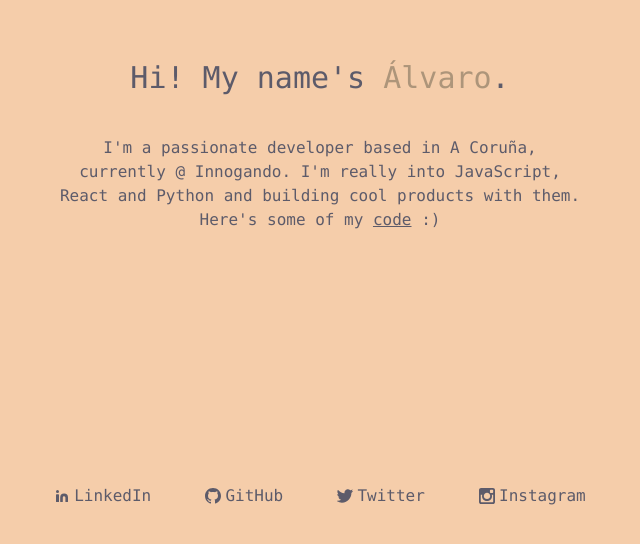
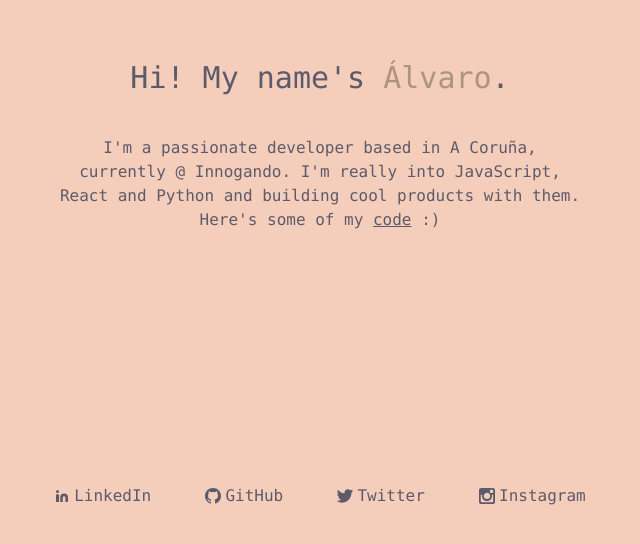
Before and after one commit to alvaro-freire/alvarofreire.es, a Next.js app: page / in a window 1280 px wide. Shown: the part 254-798 px from the top of the page, without its empty margins (320-960 px from the left). Built offline with nearby package versions, Linux system fonts and the light colour scheme.

Commit message:
change bg color

```diff
--- a/pages/index.js
+++ b/pages/index.js
@@ -6,7 +6,7 @@ function Home() {
   return (
     <>
       <Seo />
-      <div className='bg-[#F5CDAA] h-screen text-[#5D5B6A] font-mono'>
+      <div className='bg-[#F5CDBB] h-screen text-[#5D5B6A] font-mono'>
         <div className='flex flex-col sm:w-[640px] h-full mx-auto'>
           <div className='h-[100px]'>
 
@@ -21,7 +21,7 @@ function Home() {
                   <a target='_blank' className='transition-colors hover:text-[#CFB495]'>A Coruña</a>
                 </Link>, currently @ <Link href='https://innogando.com'>
                   <a target='_blank' className='transition-colors hover:text-[#CFB495]'>Innogando</a>
-                  </Link>. I&apos;m really into JavaScript,
+                </Link>. I&apos;m really into JavaScript,
                 React and Python and building cool products with them. Here&apos;s some of my <Link href='https://github.com/alvaro-freire'>
                   <a target='_blank' className='underline transition-colors hover:text-[#CFB495]' >code</a>
                 </Link> :)
```
